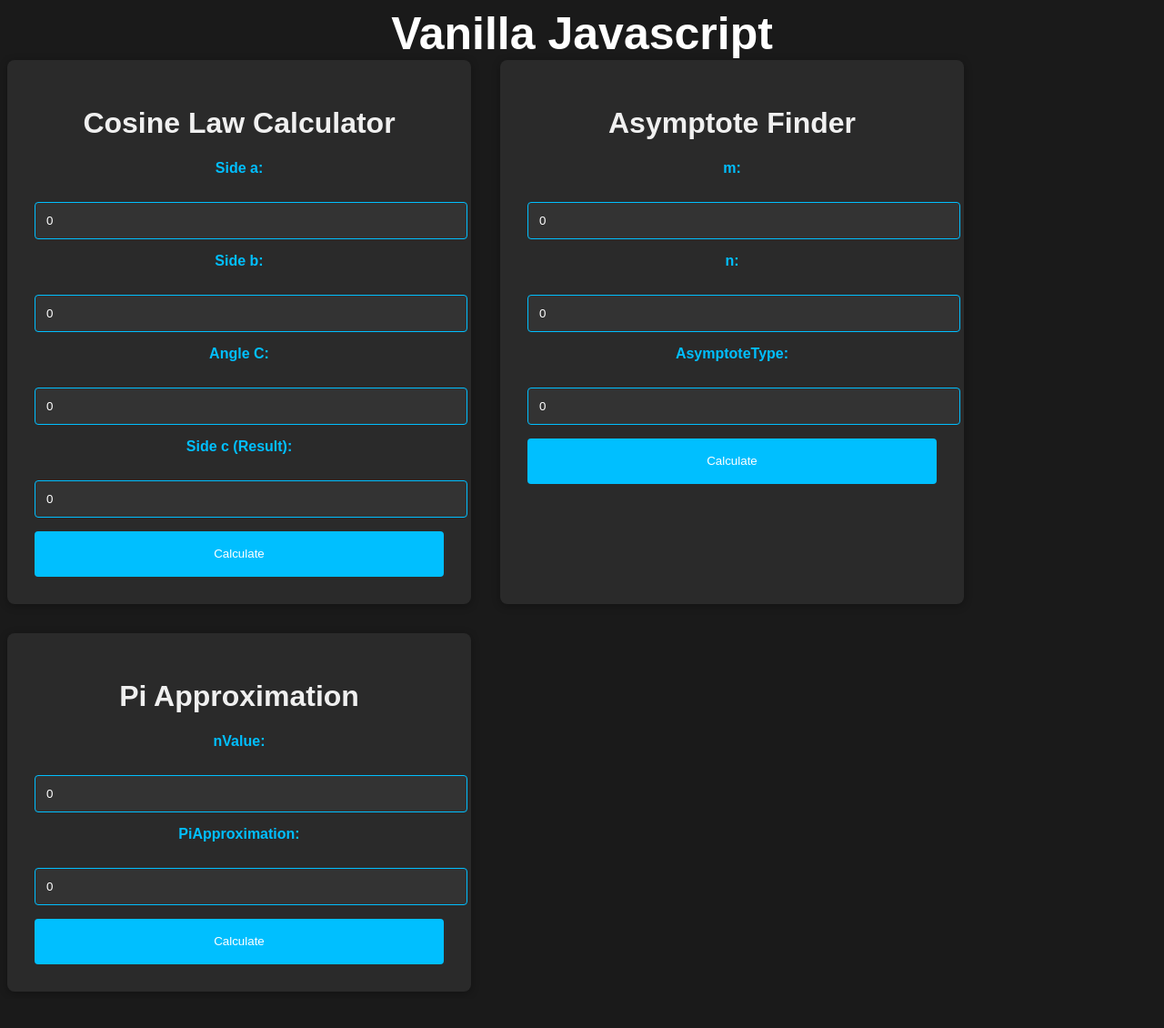
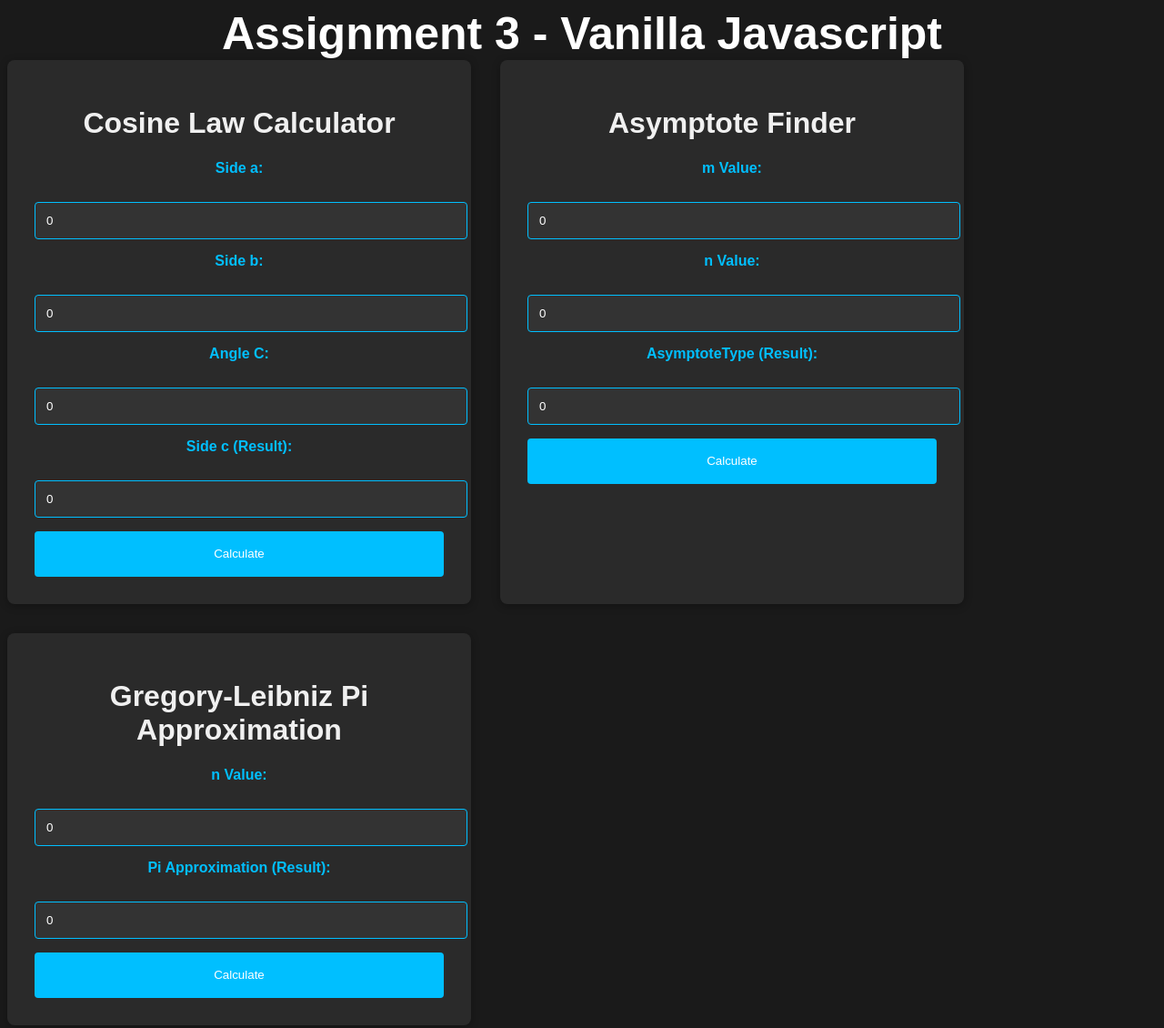
Before and after one commit to TharissT/Vanilla-Javascript-Assignment-Three---Thariss-Thavakumar, a plain HTML site: page index.html in a window 1280 px wide. Shown: the whole page at 91% size. Before the commit the page ends 1098 px from the top, so only its background shows below. Drawn offline with Linux system fonts and the light colour scheme.

Commit message:
Fixed my 3rd Calculator name to Gregory-Leibniz Pi Approximation, and also aligned my title to the school monitor

```diff
--- a/index.html
+++ b/index.html
@@ -6,10 +6,9 @@
     <meta charset="UTF-8">
     <meta http-equiv="X-UA-Compatible" content="IE=edge">
     <meta name="viewport" content="width=device-width, initial-scale=1.0">
-    <title>Assignment 3 - Triangle Calculators</title>
 </head>
 </body>
-<h1 class="title"> Vanilla Javascript</h1>
+<h1 class="title"> Assignment 3 - Vanilla Javascript</h1>
 <div class="calculators">
     <form action="/action_page.php">
         <h1> Cosine Law Calculator </h1>
@@ -26,20 +25,20 @@
 
     <form action="/action_page.php">
         <h1> Asymptote Finder </h1>
-        <label for="m_value">m:</label><br>
+        <label for="m_value">m Value:</label><br>
         <input type="text" id="m" name="m" value="0"><br>
-        <label for="n_value">n:</label><br>
+        <label for="n_value">n Value:</label><br>
         <input type="text" id="n" name="n" value="0"><br>
-        <label for="AsymptoteType">AsymptoteType:</label><br>
+        <label for="AsymptoteType">AsymptoteType (Result):</label><br>
         <input type="text" id="AsymptoteType" name="AsymptoteType" value="0" readonly> <br>
         <input type="button" onclick="calculateAsymptote()" value="Calculate">
     </form>
 
     <form action="/action_page.php">
-        <h1>Pi Approximation</h1>
-        <label for="nValue">nValue:</label><br>
+        <h1>Gregory-Leibniz Pi Approximation</h1>
+        <label for="nValue">n Value:</label><br>
         <input type="text" id="nValue" name="nValue" value="0"><br>
-        <label for="PiApproximation">PiApproximation:</label><br>
+        <label for="PiApproximation">Pi Approximation (Result):</label><br>
         <input type="text" id="piApproximation" name="piApproximation" value="0" readonly> <br>
         <input type="button" onclick="calculatePi()" value="Calculate">
     </form>
--- a/style.css
+++ b/style.css
@@ -11,6 +11,7 @@ body {
     margin: 0;
     top: 0;
     translate: 100px, 100px;
+    text-align: center;
 }
 
 .calculators {
```
